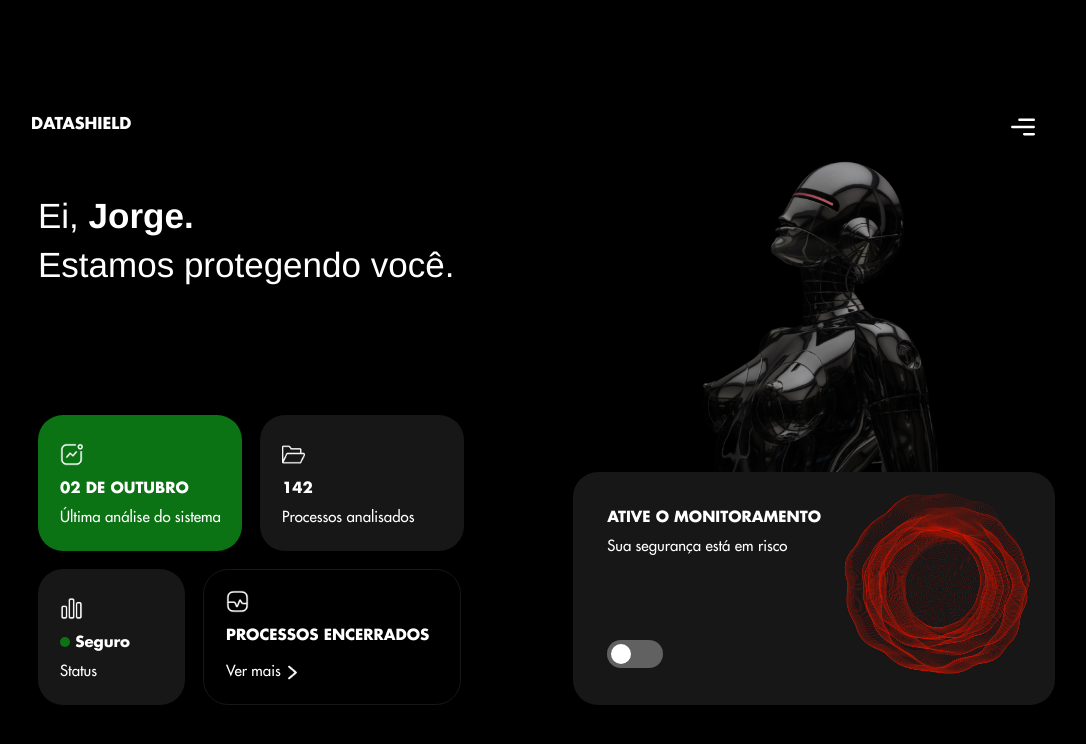
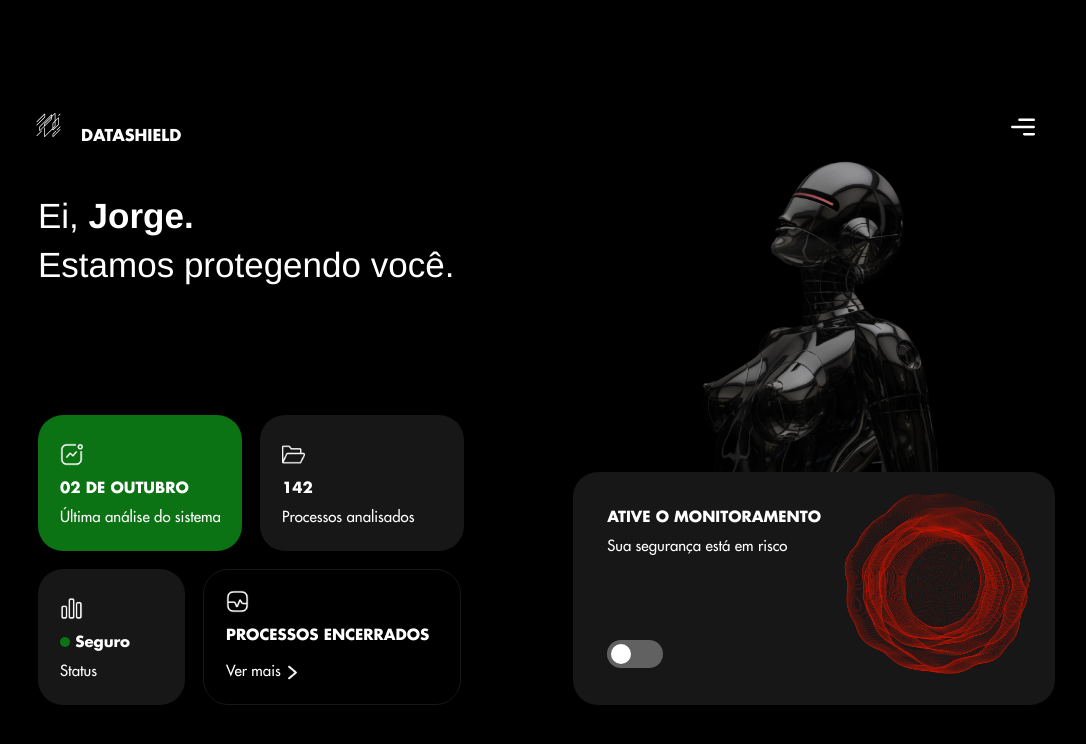
Before and after one commit to Jogaridu/datashield_challenge, a plain HTML site: page src/templates/home.html in a window 1280 px wide. Shown: the whole page, without its empty margins (97-1183 px from the left). Drawn offline with Linux system fonts and the light colour scheme.

Commit message:
feat: layout webview

```diff
--- a/src/static/css/style.css
+++ b/src/static/css/style.css
@@ -15,6 +15,21 @@
 
 body {
     background-color: black;
+}
+
+.cabecalho_logo {
+    height: 60px;
+    display: flex;
+    align-items: center;
+}
+
+h1 {
+    color: #ffffff;
+}
+
+.logo {
+    margin-right: 15px;
+    width: 35px;
 }
 
 .container {
--- a/src/templates/home.html
+++ b/src/templates/home.html
@@ -18,7 +18,10 @@
     <div class="container">
 
         <header>
-            <h1 class="ds">DATASHIELD</h1>
+            <div class="cabecalho_logo">
+                <img class="logo" src="../static/assets/logo-ds.svg" alt="">
+                <h1>DATASHIELD</h1>
+            </div>
             <div id="menu" class="menu">
                 <img src="../static/assets/images/iconmenu.svg" id="menu-btn" class="menu-icon" alt="" />
                 <ul id="menu-content">
```
